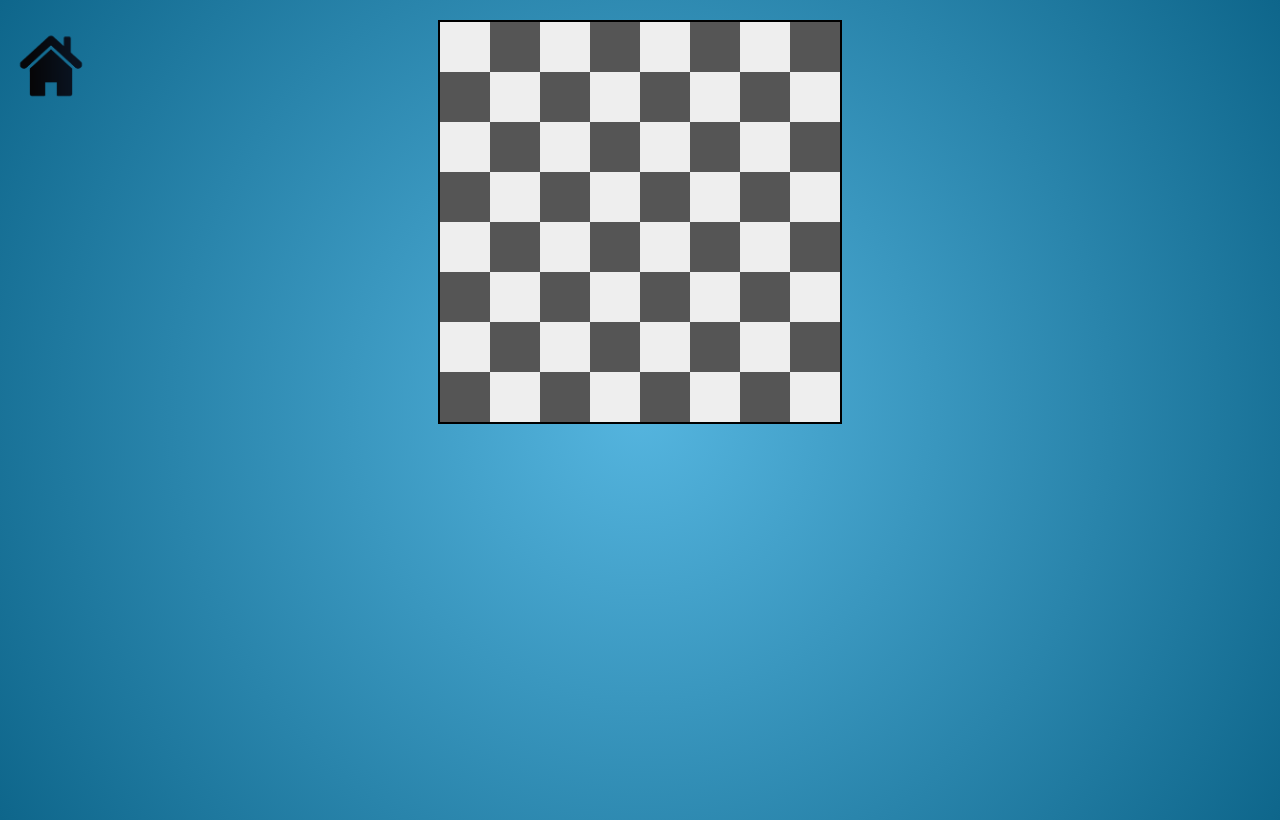
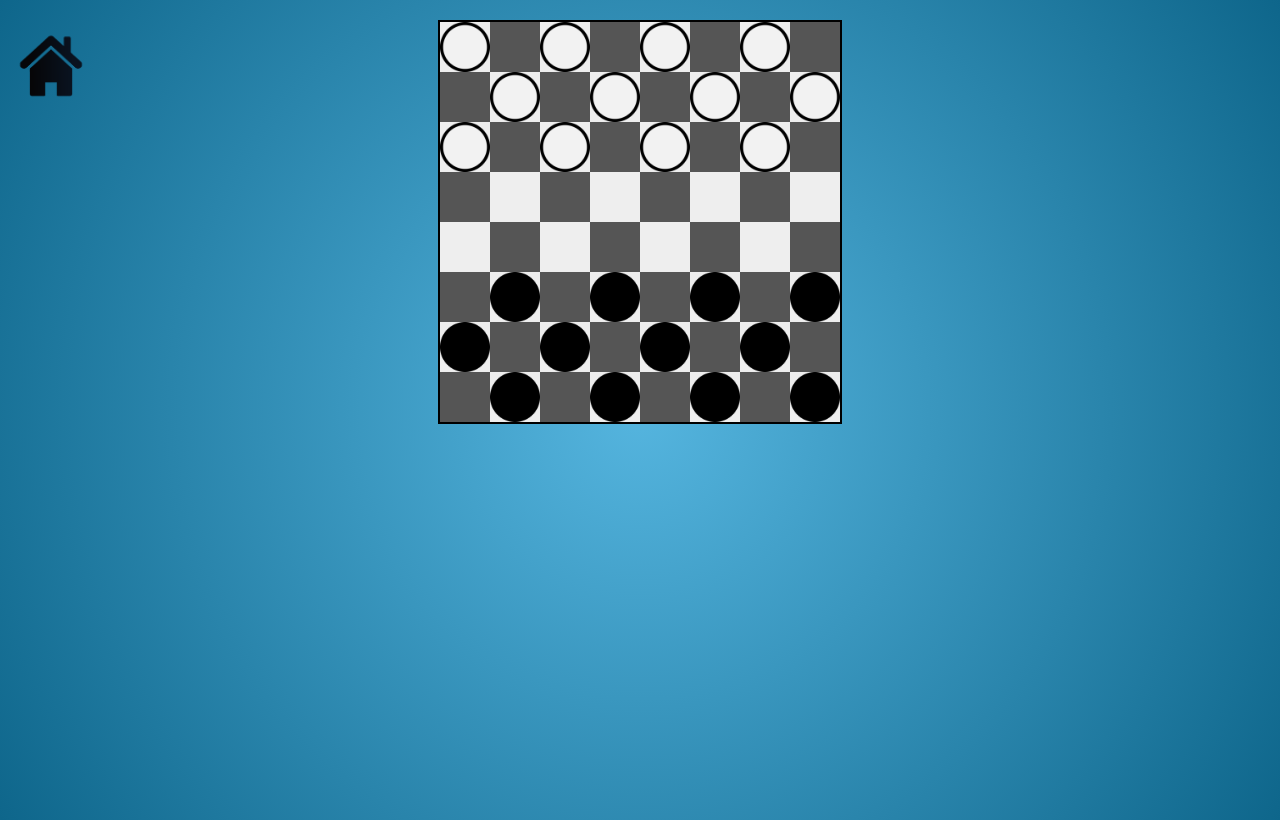
Before and after one commit to tiagopgbianchi/Jogando-com-logica-teste, a React (Vite) app: page /damas in a window 1280 px wide. Built offline with nearby package versions, Linux system fonts and the light colour scheme; a web font is replaced by a local one.

Commit message:
damas_2
tabuleiro com as peças em cima, e quando vc clica em uma delas e depois clica em outro espaço ela se move. Agora o que falta é adicionar as regras da damas, como limitar para onde as peças podem andar e fazer elas poderem comer as outras peças

```diff
--- a/src/Damas/PaginaDamas.tsx
+++ b/src/Damas/PaginaDamas.tsx
@@ -1,7 +1,7 @@
 import "./p.css";
 import { useState } from "react";
 import { useEffect } from "react";
-import peça from "./Peça";
+import Piece from "./Piece";
 
 function PaginaDamas() {
   const boardSize = 8;
@@ -11,14 +11,51 @@ function PaginaDamas() {
       Array.from({ length: boardSize }, () => 0)
     )
   );
-  const toggleCell = (row: number, col: number, piece: number) => {
+  const ToggleCell = (row: number, col: number, piece: number) => {
     setMatrix((prev) =>
       prev.map((r, i) =>
         r.map((cell, j) => (i === row && j === col ? (cell = piece) : cell))
       )
     );
   };
+  useEffect(() => {
+    let x = true;
+    for (let i = 0; i < 3; i++) {
+      for (let y = 0; y < boardSize; y++) {
+        if (x === true) {
+          ToggleCell(i, y, 1);
+        }
+        x = !x;
+      }
+      x = !x;
+    }
+  }, []);
+  useEffect(() => {
+    let x = false;
+    for (let i = 0; i < 3; i++) {
+      for (let y = 0; y < boardSize; y++) {
+        if (x === true) {
+          ToggleCell(boardSize - i - 1, y, 2);
+        }
+        x = !x;
+      }
+      x = !x;
+    }
+  }, []);
+  const [clicado, setClicado] = useState(false);
+  const [qualClicado, setQualClicado] = useState([-1, -1, -1]);
+  const HandleClick = (x: number, y: number) => {
+    if (clicado) {
+      ToggleCell(qualClicado[0], qualClicado[1], 0);
+      ToggleCell(x, y, qualClicado[2]);
+      setClicado(false);
+    }
+  };
 
+  const Ativar = (posi_x: number, posi_y: number, qual: number) => {
+    setClicado(true);
+    setQualClicado([posi_x, posi_y, qual]);
+  };
   return (
     <div className="board">
       {Array.from({ length: boardSize * boardSize }, (_, index) => {
@@ -29,13 +66,19 @@ function PaginaDamas() {
 
         return (
           <div key={index} className={squareClass}>
-            {matrix[row][col] === 1 ? (
-              <img
-                src={"../public/circulo_branco.png"}
-                alt="A description"
-                width={50}
-              />
-            ) : null}
+            {matrix[row][col] != 0 ? (
+              <Piece
+                codigo={Ativar}
+                image={matrix[row][col]}
+                posi_x={row}
+                posi_y={col}
+              ></Piece>
+            ) : (
+              <button
+                onClick={() => HandleClick(row, col)}
+                className="botao_quadrado"
+              ></button>
+            )}
           </div>
         );
       })}
--- /dev/null
+++ b/src/Damas/Piece.tsx
@@ -0,0 +1,30 @@
+interface PieceProps {
+  codigo: (x: number, y: number, z: number) => void;
+  image: number;
+  posi_x: number;
+  posi_y: number;
+}
+
+function Piece(Props: PieceProps) {
+  const handleClick = () => {
+    Props.codigo(Props.posi_x, Props.posi_y, Props.image);
+  };
+  return (
+    <button
+      onClick={handleClick}
+      style={{ border: "none", background: "transparent", padding: 0 }}
+    >
+      <img
+        src={
+          Props.image === 1
+            ? "../public/circulo_branco.png"
+            : "../public/circulo_preto.png"
+        }
+        alt="A description"
+        width={50}
+      />
+    </button>
+  );
+}
+
+export default Piece;
--- a/src/Damas/p.css
+++ b/src/Damas/p.css
@@ -16,6 +16,14 @@
   font-size: 24px;
 }
 
+.botao_quadrado {
+  width: 50px;
+  height: 50px;
+  display: flex;
+  align-items: center;
+  justify-content: center;
+  opacity: 0;
+}
 .light {
   background-color: #eee;
 }
```
Also changed, not shown: src/Damas/Peça.tsx (deleted, +0 -9 lines).
